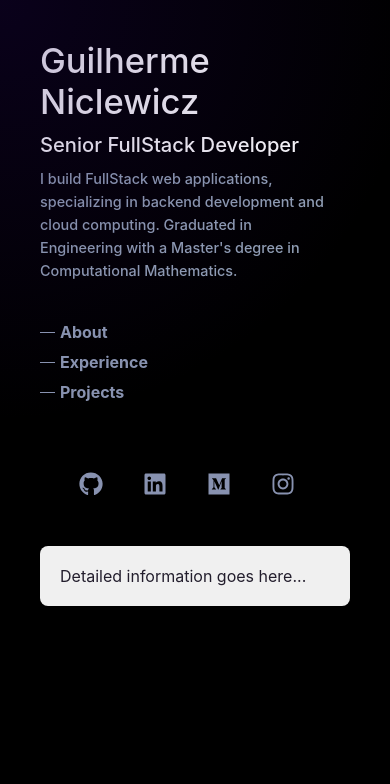
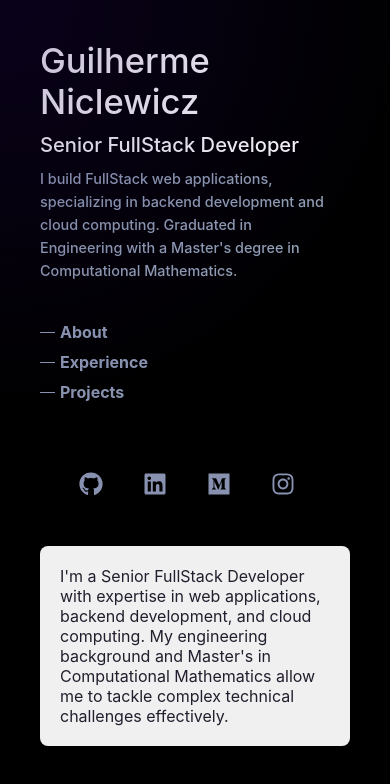
Before and after one commit to Guilherme-N-Sa/my-site, a React (Create React App) app: page / in a window 390 px wide. Shown: the top 784 px of the page. Built offline with nearby package versions, Linux system fonts and the light colour scheme.

Commit message:
Refactor App and component structure: replace Hero and DetailedInfo with Main in App, update component exports to named functions, and enhance Navigation with dynamic item handling. Remove unused GeneralInfo wrapper from Layout and streamline styles for improved responsiveness.

```diff
--- a/src/App.tsx
+++ b/src/App.tsx
@@ -2,24 +2,16 @@
 import { ThemeProvider } from "styled-components";
 import { theme } from "./styles/theme";
 import Layout from "./components/Layout/Layout";
-import Hero from "./components/Hero/Hero";
-import DetailedInfo from "./components/DetailedInfo/DetailedInfo";
+import Main from "./components/Main/Main";
 import GlobalStyles from "./styles/GlobalStyles";
 
-const App: React.FC = () => {
+export default function App() {
   return (
     <ThemeProvider theme={theme}>
       <GlobalStyles />
       <Layout>
-        <Hero
-          name="Guilherme Niclewicz"
-          title="Senior FullStack Developer"
-          description="I build FullStack web applications, specializing in backend development and cloud computing. Graduated in Engineering with a Master's degree in Computational Mathematics."
-        />
-        <DetailedInfo />
+        <Main />
       </Layout>
     </ThemeProvider>
   );
-};
-
-export default App;
+}
--- a/src/components/DetailedInfo/DetailedInfo.tsx
+++ b/src/components/DetailedInfo/DetailedInfo.tsx
@@ -1,11 +1,7 @@
-import React from 'react';
-import { DetailedInfoWrapper } from './styles';
-import { DetailedInfoProps } from './types';
+import React from "react";
+import { DetailedInfoWrapper } from "./styles";
+import { DetailedInfoProps } from "./types";
 
-const DetailedInfo: React.FC<DetailedInfoProps> = ({ content = 'Detailed information goes here...' }) => {
-  return (
-    <DetailedInfoWrapper>{content}</DetailedInfoWrapper>
-  );
-};
-
-export default DetailedInfo;
+export default function DetailedInfo({ content = 'Detailed information goes here...' }: DetailedInfoProps) {
+  return <DetailedInfoWrapper>{content}</DetailedInfoWrapper>;
+}
--- a/src/components/Hero/Hero.tsx
+++ b/src/components/Hero/Hero.tsx
@@ -4,7 +4,12 @@
 import Navigation from "../Navigation/Navigation";
 import SocialBar from "../SocialBar/SocialBar";
 
-const Hero: React.FC<HeroProps> = ({ name, title, description }) => {
+export default function Hero({
+  name,
+  title,
+  description,
+  navigationItems,
+}: HeroProps) {
   return (
     <HeroContainer>
       <div>
@@ -12,10 +17,8 @@
         <h3>{title}</h3>
         <p>{description}</p>
       </div>
-      <Navigation />
+      <Navigation items={navigationItems} />
       <SocialBar />
     </HeroContainer>
   );
-};
-
-export default Hero;
+}
--- a/src/components/Hero/types.ts
+++ b/src/components/Hero/types.ts
@@ -2,4 +2,9 @@
   name: string;
   title: string;
   description: string;
+  navigationItems?: Array<{
+    label: string;
+    href: string;
+    onClick?: () => void;
+  }>;
 }
--- a/src/components/Layout/Layout.tsx
+++ b/src/components/Layout/Layout.tsx
@@ -1,8 +1,8 @@
 import React, { useState, useEffect } from 'react';
-import { Wrapper, GeneralInfo, RadialGradient } from './styles';
+import { Wrapper, RadialGradient } from './styles';
 import { LayoutProps } from './types';
 
-const Layout: React.FC<LayoutProps> = ({ children }) => {
+export default function Layout({ children }: LayoutProps) {
   const [mousePosition, setMousePosition] = useState<{ x: number; y: number }>({ x: 0, y: 0 });
 
   useEffect(() => {
@@ -23,11 +23,7 @@
   return (
     <Wrapper>
       <RadialGradient x={mousePosition.x} y={mousePosition.y} />
-      <GeneralInfo>
-        {children}
-      </GeneralInfo>
+      {children}
     </Wrapper>
   );
-};
-
-export default Layout;
+}
--- a/src/components/Layout/styles.ts
+++ b/src/components/Layout/styles.ts
@@ -21,23 +21,6 @@
   }
 `;
 
-export const GeneralInfo = styled.div`
-  width: 100%;
-  height: 100%;
-  padding: ${({ theme }) => theme.spacing.xlarge};
-  display: flex;
-  flex-direction: row;
-  justify-content: space-between;
-
-  @media (max-width: 768px) {
-    flex-direction: column;
-    padding: ${({ theme }) => theme.spacing.medium};
-    gap: ${({ theme }) => theme.spacing.medium};
-    overflow: auto;
-    justify-content: start;
-  }
-`;
-
 export const RadialGradient = styled.div<RadialGradientProps>`
   position: fixed;
   top: 0;
--- a/src/components/Navigation/Navigation.tsx
+++ b/src/components/Navigation/Navigation.tsx
@@ -1,25 +1,27 @@
-import React from 'react';
-import { Nav } from './styles';
-import { NavigationProps } from './types';
+import React from "react";
+import { Nav } from "./styles";
+import { NavigationProps, NavItem } from "./types";
 
-const defaultItems = [
-  { label: 'About', href: '#' },
-  { label: 'Experience', href: '#' },
-  { label: 'Projects', href: '#' },
-];
+export default function Navigation({ items }: NavigationProps) {
+  const handleClick = (
+    e: React.MouseEvent<HTMLAnchorElement>,
+    item: NavItem
+  ) => {
+    e.preventDefault();
+    item.onClick?.();
+  };
 
-const Navigation: React.FC<NavigationProps> = ({ items = defaultItems }) => {
   return (
     <Nav>
       <ul>
-        {items.map((item) => (
+        {items?.map((item) => (
           <li key={item.label}>
-            <a href={item.href}>{item.label}</a>
+            <a href={item.href} onClick={(e) => handleClick(e, item)}>
+              {item.label}
+            </a>
           </li>
         ))}
       </ul>
     </Nav>
   );
-};
-
-export default Navigation;
+}
--- a/src/components/Navigation/types.ts
+++ b/src/components/Navigation/types.ts
@@ -1,6 +1,7 @@
 export interface NavItem {
   label: string;
   href: string;
+  onClick?: () => void;
 }
 
 export interface NavigationProps {
--- a/src/components/SocialBar/SocialBar.tsx
+++ b/src/components/SocialBar/SocialBar.tsx
@@ -26,7 +26,7 @@
   },
 ];
 
-const SocialBar: React.FC<SocialBarProps> = ({ links = defaultLinks }) => {
+export default function SocialBar({ links = defaultLinks }: SocialBarProps) {
   return (
     <SocialContainer>
       {links.map((link) => (
@@ -42,6 +42,4 @@
       ))}
     </SocialContainer>
   );
-};
-
-export default SocialBar;
+}
```
